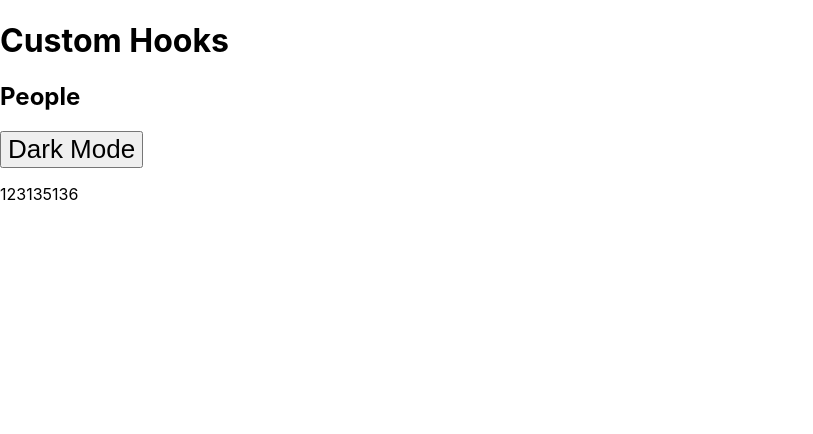
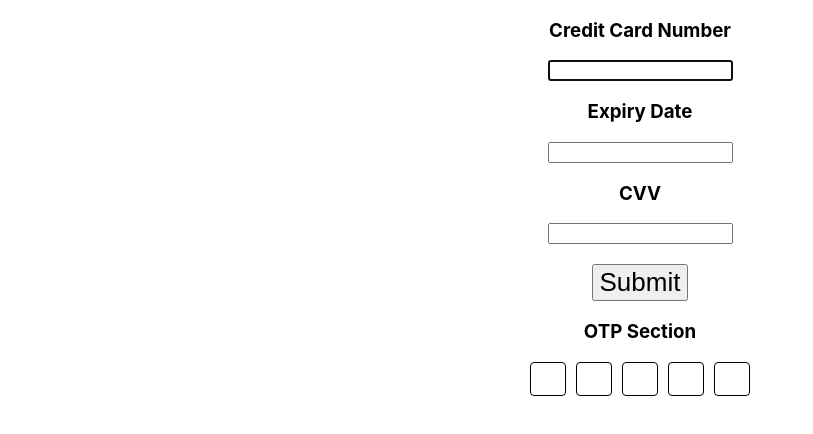
Before and after one commit to dhushandhansd/javascript-practice, a React (Vite) app in the folder react-js-practice/react-practice/: page / in a window 1280 px wide. Shown: the top 434 px of the page, without its empty margins (0-813 px from the left). Built offline with nearby package versions, Linux system fonts and the light colour scheme; no server answers.

Commit message:
useRef updated

```diff
--- a/react-js-practice/react-practice/src/App.tsx
+++ b/react-js-practice/react-practice/src/App.tsx
@@ -1,11 +1,10 @@
 import { useState } from 'react'
 import './App.css'
-import CusHooks from './hooksStates/CusHooks'
-
+import RefHook from './hooksStates/RefHook'
 
 function App() {
   return (
-    <CusHooks/>
+    <RefHook/>
   )
 }
 
--- /dev/null
+++ b/react-js-practice/react-practice/src/hooksStates/RefHook.tsx
@@ -0,0 +1,57 @@
+import { useEffect, useRef, useState } from "react";
+import "./hooks.css";
+
+const RefHook = () => {
+  const [cardNumber, setcardNumber] = useState("");
+  const [expiryDate, setExpiryDate] = useState("");
+  const [cvv, setCvv] = useState("")
+
+  const cardRef = useRef()
+
+  useEffect(() => {
+      cardRef.current.focus()
+  },[])
+
+  return (
+    <div className="payment">
+      <h3>Credit Card Number</h3>
+      <input
+      ref={cardRef}
+        type="text"
+        value={cardNumber}
+        maxLength={12}
+        onChange={(val) => setcardNumber(val.target.value)}
+      />
+
+      <h3>Expiry Date</h3>
+      <input
+        type="text"
+        value={expiryDate}
+        maxLength={2}
+        onChange={(val) => setExpiryDate(val.target.value)}
+      />
+
+      <h3>CVV</h3>
+      <input
+        type="text"
+        value={cvv}
+        maxLength={3}
+        onChange={(val) => setCvv(val.target.value)}
+      />
+
+      <button className="submitBtn">Submit</button>
+
+      <h3>OTP Section</h3>
+      <div className="opt_section">
+        <input maxLength={1} className="otpF1" type="text" />
+        <input maxLength={1} className="otpF1 l-spacing" type="text" />
+        <input maxLength={1} className="otpF1 l-spacing" type="text" />
+        <input maxLength={1} className="otpF1 l-spacing" type="text" />
+        <input maxLength={1} className="otpF1 l-spacing" type="text" />
+      </div>
+
+    </div>
+  );
+};
+
+export default RefHook;
--- a/react-js-practice/react-practice/src/hooksStates/hooks.css
+++ b/react-js-practice/react-practice/src/hooksStates/hooks.css
@@ -9,4 +9,34 @@
         0 0 92px #0fa,
         0 0 102px #0fa,
         0 0 151px #0fa;
-  }
+}
+
+.payment {
+    display: flex;
+    justify-content: center;
+    align-items: center;
+    flex-direction: column;
+
+}
+
+.opt_section {
+    display: flex;
+    justify-content: center;
+    flex-direction: row;
+}
+
+.submitBtn {
+    margin-top: 20px;
+}
+
+.otpF1 {
+    width: 30px;
+    height: 30px;
+    border: 1px solid black;
+    border-radius: 4px;
+    text-align: center;
+}
+
+.l-spacing {
+    margin-left: 10px;
+}
```
